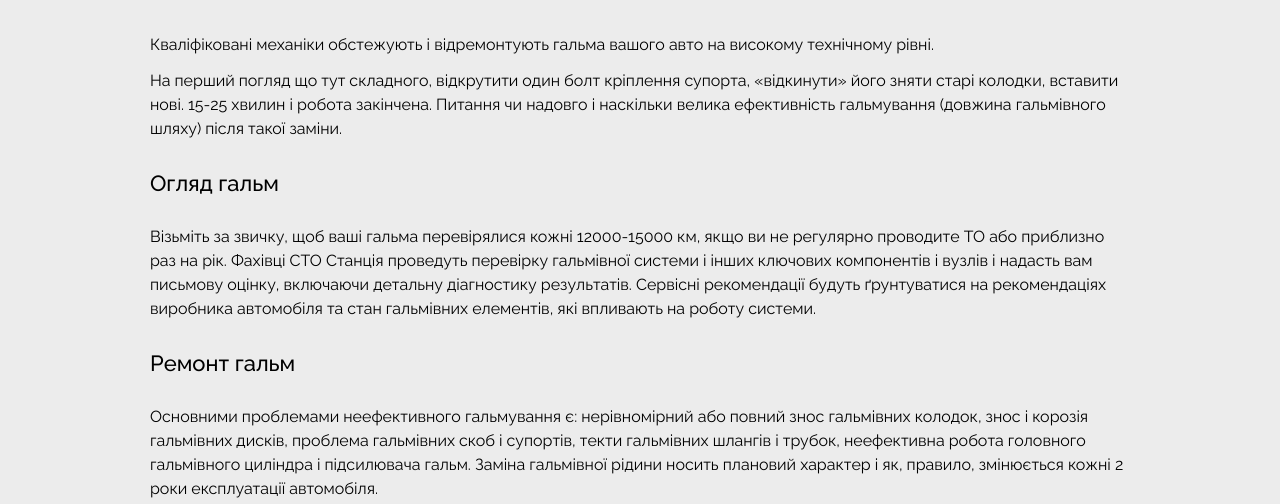
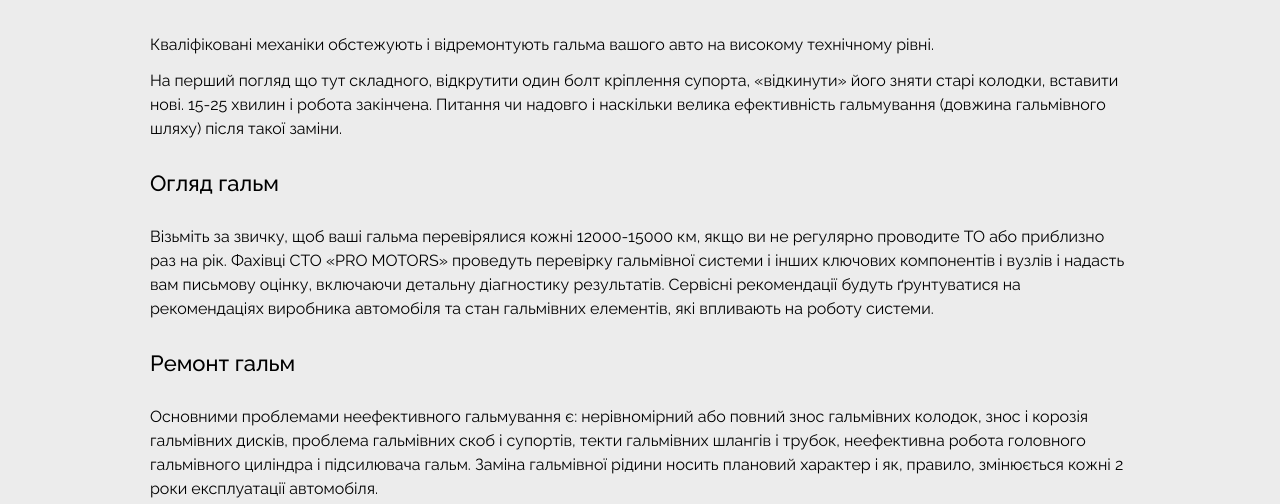
Before and after one commit to 000Admin000/pro-motors.ua, a plain HTML site: page rm-brake-replacement/index.html in a window 1280 px wide. Shown: the part 293-797 px from the top of the page. Drawn offline with Linux system fonts and the light colour scheme.

Commit message:
Update index.html

```diff
--- a/rm-brake-replacement/index.html
+++ b/rm-brake-replacement/index.html
@@ -73,7 +73,7 @@
 					<p>Кваліфіковані механіки обстежують і відремонтують гальма вашого авто на високому технічному рівні.</p>
 					<p>На перший погляд що тут складного, відкрутити один болт кріплення супорта, «відкинути» його зняти старі колодки, вставити нові. 15-25 хвилин і робота закінчена. Питання чи надовго і наскільки велика ефективність гальмування (довжина гальмівного шляху) після такої заміни.</p>
 					<h2 class="cont-title-2">Огляд гальм</h2>
-					<p>Візьміть за звичку, щоб ваші гальма перевірялися кожні 12000-15000 км, якщо ви не регулярно проводите ТО або приблизно раз на рік. Фахівці СТО Станція проведуть перевірку гальмівної системи і інших ключових компонентів і вузлів і надасть вам письмову оцінку, включаючи детальну діагностику результатів. Сервісні рекомендації будуть ґрунтуватися на рекомендаціях виробника автомобіля та стан гальмівних елементів, які впливають на роботу системи.</p>
+					<p>Візьміть за звичку, щоб ваші гальма перевірялися кожні 12000-15000 км, якщо ви не регулярно проводите ТО або приблизно раз на рік. Фахівці СТО «PRO MOTORS» проведуть перевірку гальмівної системи і інших ключових компонентів і вузлів і надасть вам письмову оцінку, включаючи детальну діагностику результатів. Сервісні рекомендації будуть ґрунтуватися на рекомендаціях виробника автомобіля та стан гальмівних елементів, які впливають на роботу системи.</p>
 					<h2 class="cont-title-2">Ремонт гальм</h2>
 					<p>Основними проблемами неефективного гальмування є: нерівномірний або повний знос гальмівних колодок, знос і корозія гальмівних дисків, проблема гальмівних скоб і супортів, текти гальмівних шлангів і трубок, неефективна робота головного гальмівного циліндра і підсилювача гальм. Заміна гальмівної рідини носить плановий характер і як, правило, змінюється кожні 2 роки експлуатації автомобіля.</p>
 					<p>Діагностика гальмівної системи входить в планове ТО автомобіля, але якщо ви відчули, що система гальм працює не стандартно, уб'ю ж звертайтеся в наш сервіс СТО «PRO MOTORS» в м. Києві. Ми маємо атестованих і сертифікованих механіків, який виконує обслуговування і ремонт гальмівної системи вашого автомобіля. Вони переконаються, що ваші гальма обслуговуються відповідно до рекомендацій виробника вашого автомобіля, включаючи всі запасні частини.</p>
```
